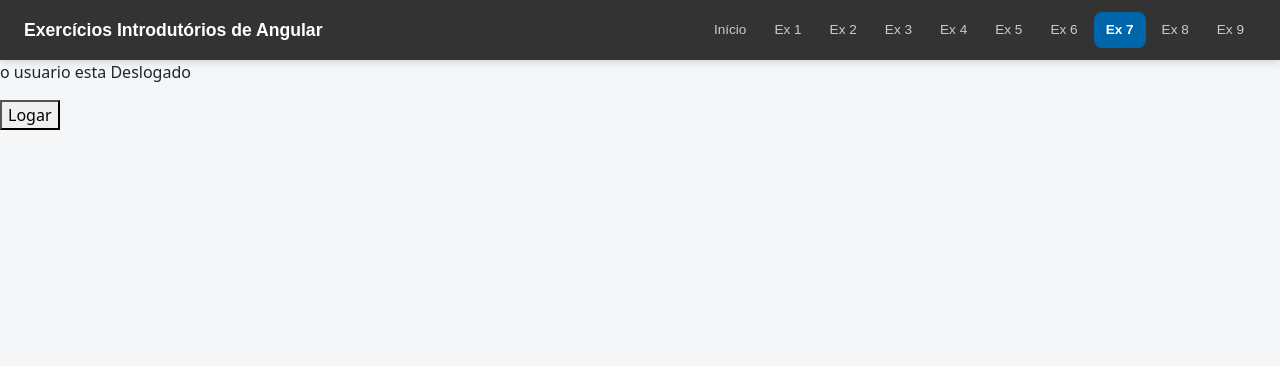
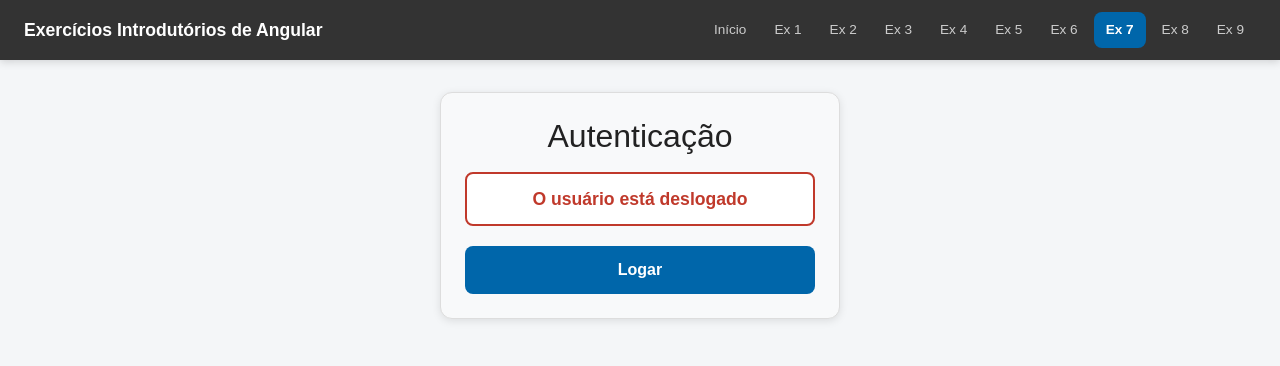
Before and after one commit to Kovatsug/exercicios-introdutorios-angular, an Angular app: page /ex07 in a window 1280 px wide. Shown: the top 366 px of the page. Built offline with nearby package versions, Linux system fonts and the light colour scheme.

Commit message:
ex 7 refactor+css

```diff
--- a/src/app/paginas/exercicios/ex07-autenticacao/ex07-autenticacao.css
+++ b/src/app/paginas/exercicios/ex07-autenticacao/ex07-autenticacao.css
@@ -0,0 +1,81 @@
+:host {
+  display: block;
+}
+
+.pagina {
+  display: flex;
+  justify-content: center;
+  padding: 2rem 1rem;
+  font-family: Arial, sans-serif;
+  box-sizing: border-box;
+}
+
+.card {
+  width: 100%;
+  max-width: 400px;
+  padding: 1.5rem;
+  background-color: #f8f9fa;
+  border: 1px solid #ddd;
+  border-radius: 0.75rem;
+  box-shadow: 0 2px 8px rgba(0, 0, 0, 0.1);
+  text-align: center;
+  box-sizing: border-box;
+}
+
+.card h2 {
+  margin: 0 0 1rem 0;
+  color: #222;
+}
+
+/* Frase de status: vermelha quando deslogado, verde quando logado */
+.status {
+  margin: 0 0 1.25rem 0;
+  padding: 0.75rem;
+  font-size: 1.1rem;
+  font-weight: bold;
+  color: #c0392b;
+  background-color: #ffffff;
+  border: 2px solid #c0392b;
+  border-radius: 0.5rem;
+  transition: color 0.2s, border-color 0.2s;
+}
+
+.status.logado {
+  color: #1e8449;
+  border-color: #1e8449;
+}
+
+button {
+  padding: 0.75rem 1.5rem;
+  font-size: 1rem;
+  font-weight: bold;
+  color: #ffffff;
+  background-color: #0066aa;
+  border: none;
+  border-radius: 0.5rem;
+  cursor: pointer;
+  transition: background-color 0.2s, transform 0.1s;
+}
+
+button:hover {
+  background-color: #004f85;
+}
+
+button:active {
+  transform: scale(0.97);
+}
+
+button:focus-visible {
+  outline: 2px solid #0066aa;
+  outline-offset: 2px;
+}
+
+@media (max-width: 600px) {
+  .pagina {
+    padding: 1rem 0.5rem;
+  }
+
+  button {
+    width: 100%;
+  }
+}
--- a/src/app/paginas/exercicios/ex07-autenticacao/ex07-autenticacao.html
+++ b/src/app/paginas/exercicios/ex07-autenticacao/ex07-autenticacao.html
@@ -1,2 +1,11 @@
-<p>o usuario esta {{estado}}</p>
-<button (click)="logarDeslogar()">{{logar}}</button>
+<div class="pagina">
+  <div class="card">
+    <h2>Autenticação</h2>
+    <p class="status" [class.logado]="logado">
+      O usuário está {{ logado ? 'logado' : 'deslogado' }}
+    </p>
+    <button (click)="alternarLogin()">
+      {{ logado ? 'Deslogar' : 'Logar' }}
+    </button>
+  </div>
+</div>
--- a/src/app/paginas/exercicios/ex07-autenticacao/ex07-autenticacao.ts
+++ b/src/app/paginas/exercicios/ex07-autenticacao/ex07-autenticacao.ts
@@ -1,22 +1,16 @@
 import { Component } from '@angular/core';
-import { FormsModule } from '@angular/forms';
 
 @Component({
-  imports: [FormsModule],
   selector: 'app-ex07-autenticacao',
   styleUrl: './ex07-autenticacao.css',
   templateUrl: './ex07-autenticacao.html',
 })
 export class Ex07Autenticacao {
+  // Único estado do componente: true = logado, false = deslogado
+  logado = false;
 
-  logado = false
-  estado = "Deslogado"
-  logar = "Logar"
-
-  logarDeslogar() {
-    this.logado = !this.logado
-    this.estado = this.logado ? "Logado" : "Deslogado"
-    this.logar = this.logado ? "Deslogar" : "Logar"
+  // Inverte o estado ao clicar no botão
+  alternarLogin() {
+    this.logado = !this.logado;
   }
-
 }
```
